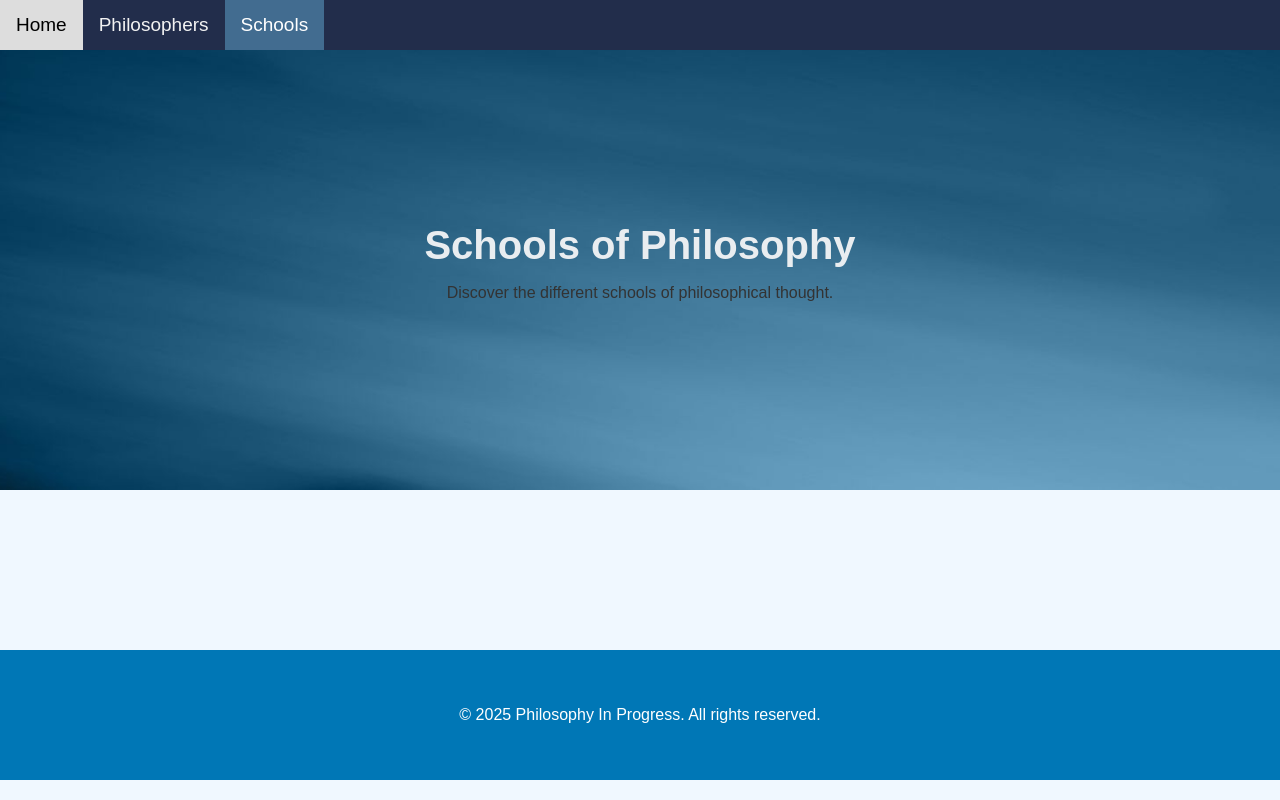
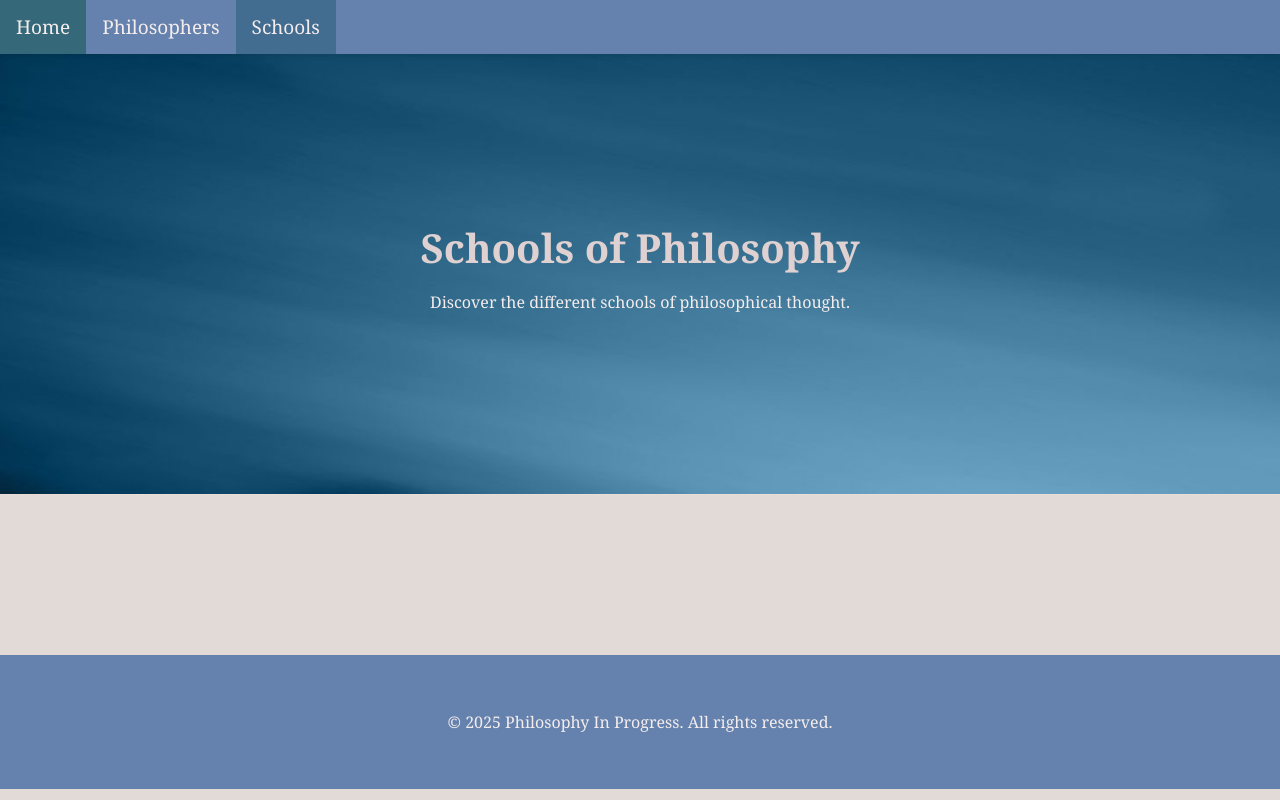
Before and after one commit to Yasi1828/Philoo, a Django app: page /PhiloApp/school/ in a window 1280 px wide. Run offline with Django 5.2, Linux system fonts and the light colour scheme; data that the repository does not hold is empty.

Commit message:
changed colors

```diff
--- a/PhiloApp/static/css/styles.css
+++ b/PhiloApp/static/css/styles.css
@@ -1,8 +1,8 @@
 /* General Styles */
 body {
-  font-family: "Arial", sans-serif;
-  background-color: #f0f8ff;
-  color: #333;
+  font-family: "Georgia", serif;
+  background-color: #e2dad6; /* Warm beige background */
+  color: #f5eded;
   margin: 0;
   padding: 0;
   text-align: center;
@@ -15,23 +15,23 @@ body {
 }
 
 h1 {
-  color: #e9edf0; /* Dark blue for headings */
+  color: #4a5d7e; /* Dark blue for headings */
   text-align: center; /* Center-align headings */
 }
 
 h2,
 h3 {
-  color: #0077b6; /* Dark blue for headings */
+  color: #4a5d7e; /* Dark blue for headings */
   text-align: center; /* Center-align headings */
 }
 
 a {
-  color: #00b4d8; /* Light blue for links */
+  color: #4a5d7e; /* Light blue for links */
   text-decoration: none;
 }
 
 a:hover {
-  color: #0077b6; /* Darker blue on hover */
+  color: #4a5d7e; /* Darker blue on hover */
   text-decoration: underline;
 }
 
@@ -40,6 +40,7 @@ header {
   background-image: url("images/back3.jpg");
   background-size: cover;
   background-position: center;
+  border-bottom: 1px solid #eadcd6;
   height: 400px;
   display: flex;
   flex-direction: column;
@@ -52,28 +53,30 @@ header {
 header h1 {
   margin: 0;
   font-size: 2.5rem;
+  color: #dfd1d1;
 }
 
 /* Button Styles */
 .btn {
   display: inline-block;
   padding: 0.8em;
-  background-color: #58a7f1; /* Light blue background */
-  color: #ffffff; /* White text */
+  background-color: #8a9ea9;
+  color: white;
   border: none;
   border-radius: 5px;
   cursor: pointer;
   transition: background-color 0.3s ease;
-  font-weight: bold;
-  font-size: 0.8rem;
+
+  font-size: 0.7rem;
   max-width: 80%;
   margin-top: 1em;
   margin-bottom: 0em;
 }
 
 .btn:hover {
-  background-color: #0077b6;
-  color: #fff;
+  background-color: #6b8c9e;
+  text-decoration: underline;
+  color: white;
 }
 
 /* Intro Section */
@@ -101,49 +104,52 @@ header h1 {
   width: 100%;
   padding: 40px 0;
   text-align: center;
+  background-color: #e2dad6;
 }
 
 .philosophers-section h2,
 .schools-section h2 {
-  color: #102c8ed3; /* Dark blue heading */
+  color: #4a5d7e;
   margin-bottom: 20px;
 }
 
 .philosophers-section p,
 .schools-section p {
   font-size: 1.1rem;
-  color: #333; /* Dark grey text */
+  color: #4a5d7e; /* Dark grey text */
   margin-bottom: 20px;
 }
 
 /* Footer Section */
 footer {
-  background-color: #0077b6;
-  color: #fff;
+  background-color: #6482ad;
+  color: #f5eded;
   text-align: center;
   padding: 20px 0;
   margin-top: 40px;
 }
 
 footer a {
-  color: #00b4d8;
-  text-decoration: none;
+  color: #f5dada;
+  text-decoration: underline;
 }
 
 footer a:hover {
   text-decoration: underline;
+  color: #f6cbcb;
 }
 
 .school,
 .concept {
-  color: #666;
+  color: #4a5d7e;
   font-size: 0.9rem;
   margin-bottom: 1rem;
 }
 
 /* Top Nav */
 .topnav {
-  background-color: #222d4b;
+  background-color: #6482ad;
+  box-shadow: 0 2px 5px rgba(0, 0, 0, 0.1);
   overflow: hidden;
   position: sticky;
   top: 0;
@@ -151,7 +157,7 @@ footer a:hover {
 }
 .topnav a {
   float: left;
-  color: #f2f2f2;
+  color: #f5eded;
   text-align: center;
   padding: 14px 16px;
   text-decoration: none;
@@ -159,23 +165,22 @@ footer a:hover {
 }
 
 .topnav a:hover {
-  background-color: #ddd;
-  color: black;
+  background-color: #35697a;
 }
 
 .topnav a.active {
   background-color: #426c90;
-  color: white;
+  color: #f5eded;
 }
 
 /* swiper */
 .philosophers-slider {
   width: 100%;
-  height: 400px;
+  height: auto;
+  min-height: 500px;
   position: relative;
-  overflow: hidden;
   margin: 0 auto;
-  padding-bottom: 7rem;
+  padding: 10px 0 0;
 }
 .swiper-slide-active {
   transform: translateX(0) !important;
--- a/PhiloApp/static/js/Swiper.js
+++ b/PhiloApp/static/js/Swiper.js
@@ -1,7 +1,7 @@
 const swiper = new Swiper(".swiper-container", {
-  loop: false,
+  loop: true,
   slidesPerView: "auto",
-  spaceBetween: 30,
+  spaceBetween: 20,
   centeredSlides: true,
 
   pagination: {
--- a/PhiloApp/templates/index.html
+++ b/PhiloApp/templates/index.html
@@ -57,11 +57,15 @@
           <div class="swiper-button-prev"></div>
           <div class="swiper-button-next"></div>
         </div>
+      </div>
     </section>
 
     <footer>
       <div class="container">
-        <p>&copy; 2025 Philosophy In Progress. All rights reserved.</p>
+        <p>
+          Icons by
+          <a href="https://icons8.com/">Icons8</a>
+        </p>
       </div>
     </footer>
     <button id="back-to-top" class="btn">Back to Top</button>
```
Also changed, not shown: other parts of PhiloApp/static/css/styles.css (+39 -14 lines). Lines whose indentation alone changed are shown as unchanged.
